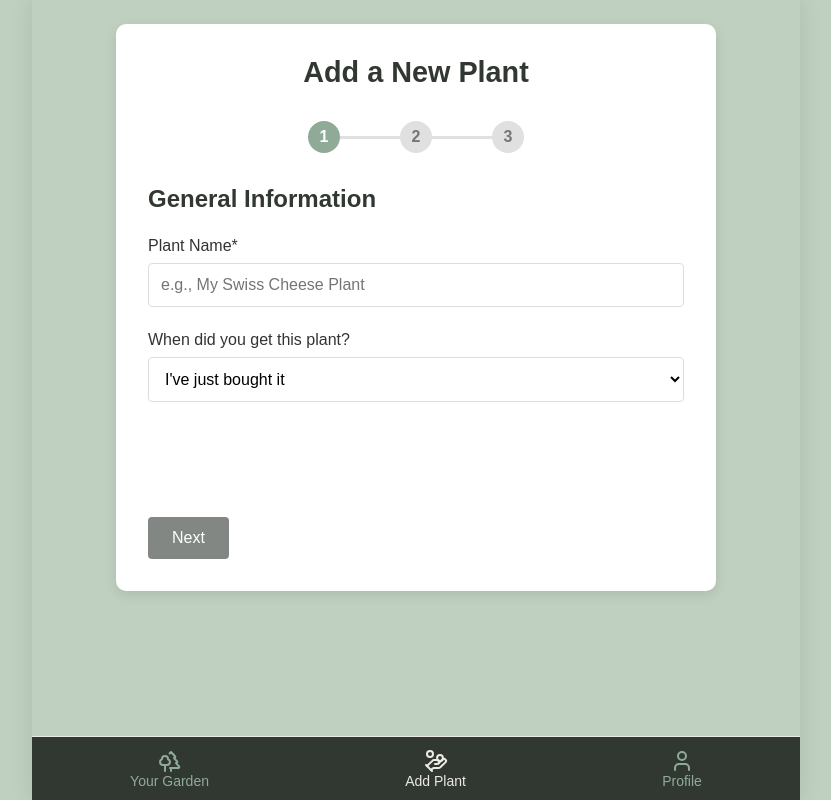
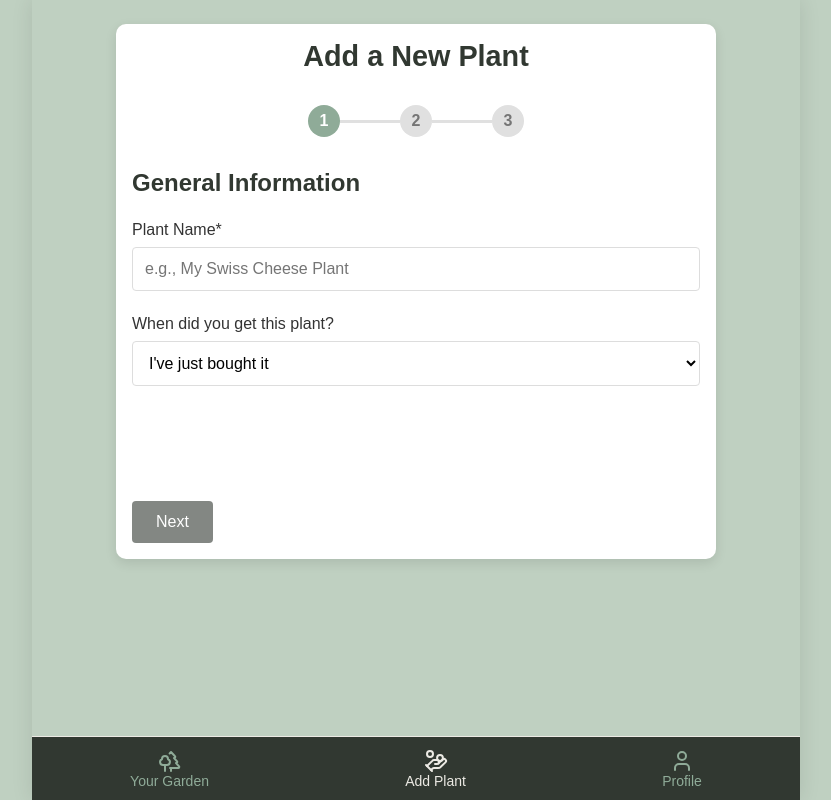
Before and after one commit to Tai-DucTran/Panny, a Next.js app: page /add-new-plant in a window 1280 px wide. Shown: the whole page, without its empty margins (224-1055 px from the left). Built offline with nearby package versions, Linux system fonts and the light colour scheme; no server answers.

Commit message:
Housekeeping: adjusted the styles

```diff
--- a/src/components/add-plant-form/index.sc.ts
+++ b/src/components/add-plant-form/index.sc.ts
@@ -5,7 +5,7 @@ import styled from "styled-components";
 export const StyledFormContainer = styled.div`
   max-width: 600px;
   margin: 0 auto;
-  padding: 2rem;
+  padding: 1rem;
   background-color: #fff;
   border-radius: 10px;
   box-shadow: 0 4px 12px rgba(0, 0, 0, 0.1);
--- a/src/components/garden-page/garden-list/index.sc.ts
+++ b/src/components/garden-page/garden-list/index.sc.ts
@@ -3,12 +3,13 @@ import { styled } from "styled-components";
 export const ListOfItems = styled.div`
   display: grid;
   grid-template-columns: repeat(2, 1fr);
-  gap: 24px;
+  gap: 18px;
   max-width: auto;
   margin: 0 auto;
-  padding: 0 16px;
 
   @media (min-width: 768px) {
+    padding: 0 16px;
     grid-template-columns: repeat(3, 1fr);
+    gap: 24px;
   }
 `;
```
